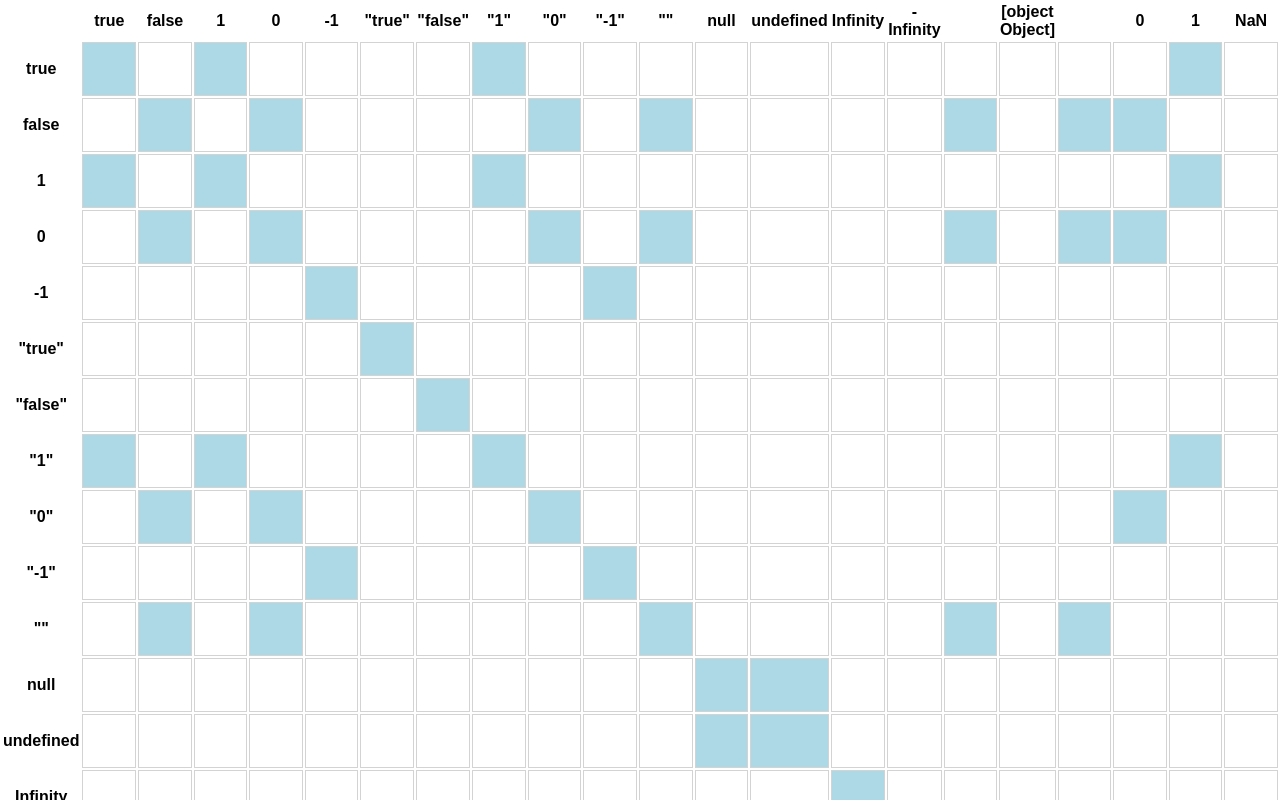
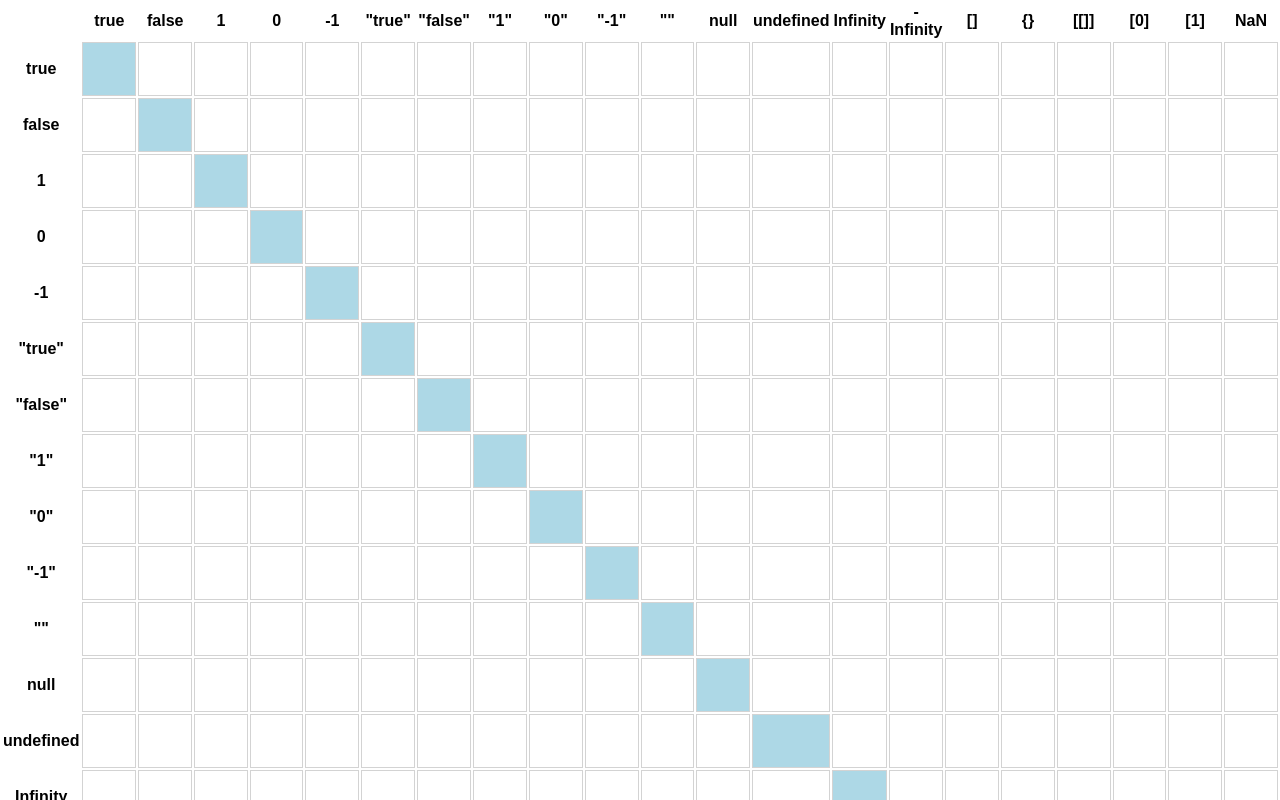
Before and after one commit to jwworth/javascript-equality, a React (Create React App) app: page / in a window 1280 px wide. Shown: the top 800 px of the page. Built offline with nearby package versions, Linux system fonts and the light colour scheme.

Commit message:
Allow objects and arrays

```diff
--- a/src/App.js
+++ b/src/App.js
@@ -43,7 +43,7 @@ class Threequals extends React.Component {
     const onePartedArray = axis().map(() => axis().slice(0));
     const dataModel = axis().map((xValue, index) =>
       onePartedArray[index].map(yValue => {
-        if (yValue == xValue) {
+        if (yValue === xValue) {
           return 1;
         } else {
           return 0;
@@ -57,14 +57,29 @@ class Threequals extends React.Component {
     };
   }
 
-  displayName = (value, scope) =>
-    typeof value === 'string' || value instanceof String ? (
-      <th scope={scope} key={value}>
-        "{`${value}`}"
-      </th>
-    ) : (
-      <th scope={scope} key={value}>{`${value}`}</th>
-    );
+  displayName = (value, scope) => {
+    if (typeof value === 'string' || value instanceof String) {
+      return (
+        <th scope={scope} key={value}>
+          "{`${value}`}"
+        </th>
+      );
+    } else if (typeof value === 'array' || value instanceof Array) {
+      return (
+        <th scope={scope} key={value}>
+          {JSON.stringify(value)}
+        </th>
+      );
+    } else if (typeof value === 'object' || value instanceof Object) {
+      return (
+        <th scope={scope} key={value}>
+          {JSON.stringify(value)}
+        </th>
+      );
+    } else {
+      return <th scope={scope} key={value}>{`${value}`}</th>;
+    }
+  };
 
   render() {
     return (
```
